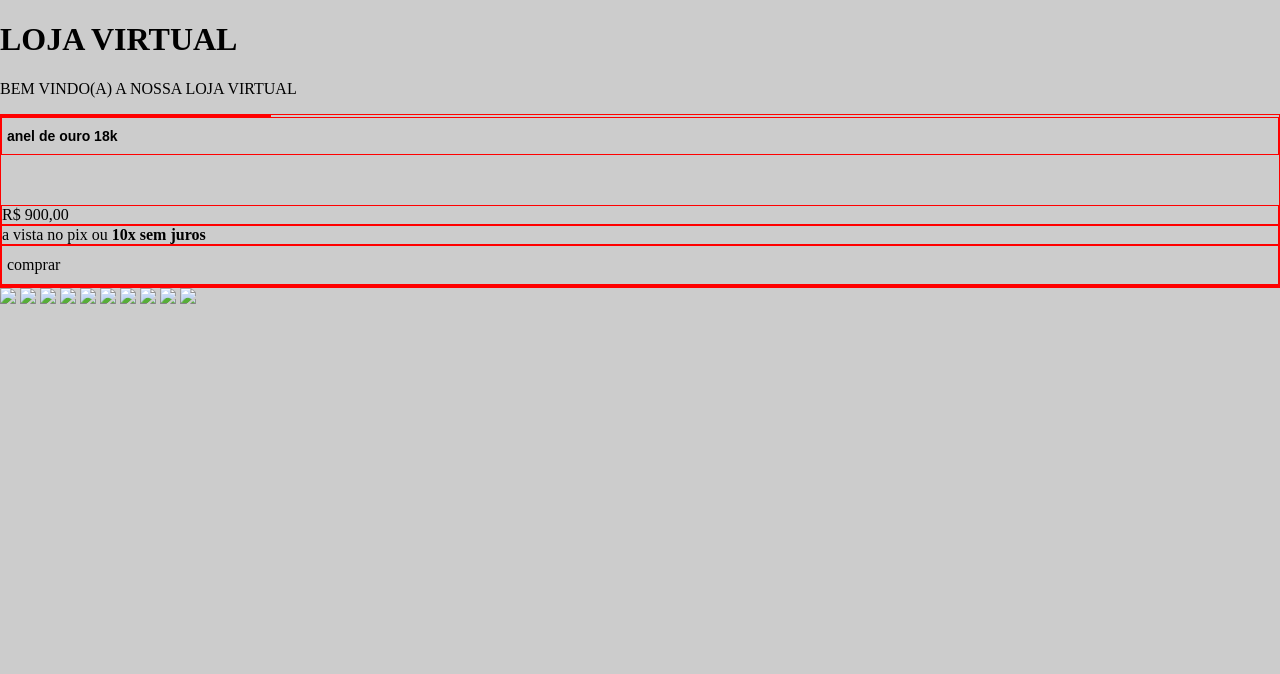
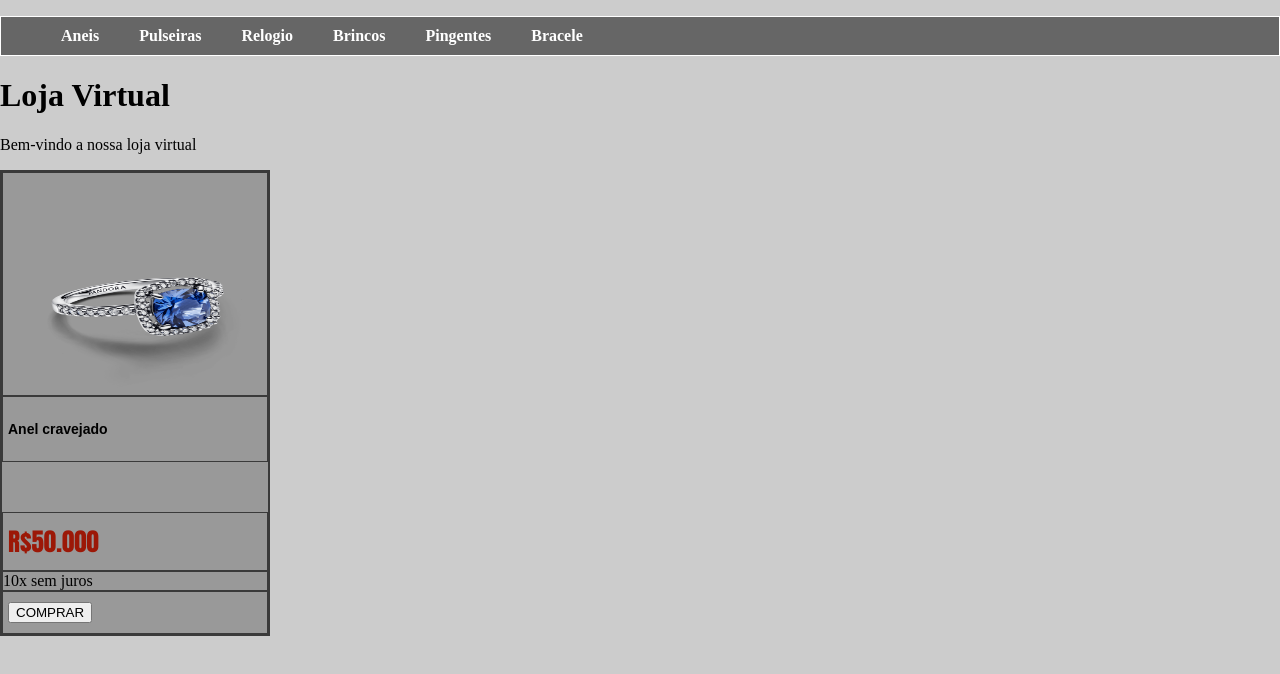
Before and after one commit to araujoodenis/pwia, a plain HTML site: page index.html in a window 1280 px wide. Drawn offline with Linux system fonts and the light colour scheme.

Commit message:
Criação do menu

```diff
--- a/estilo.css
+++ b/estilo.css
@@ -1,5 +1,5 @@
 div {
-    border: 1px solid #ff0000;
+    border: 1px solid #3a3a3a;
 }
 html, body{
     margin:0;
@@ -11,7 +11,7 @@ html, body{
 
     width: 268px;
     height: 474;
-    background-color: #ff00ff;
+    background-color: #999999;
 }
 
 .img-card{
@@ -34,7 +34,7 @@ html, body{
 
     font-size: 25px;
     font-family: impact;
-    color: #ff6500;
+    color: #9c1807;
     font-weight: bold;
     padding: 10px 5px;
 }
@@ -54,3 +54,30 @@ html, body{
 
     padding: 10px 5px;
 }
+
+.menu {
+
+    background-color: #666666;
+    color: #ffffffff;
+    border:1px solid;
+    display: flex;
+
+}
+
+.item-menu{
+
+    list-style: none;
+    padding:10px 20px;
+
+}
+
+.item-menu:hover{
+    background-color: #999999;
+}
+
+.link-menu {
+    text-decoration: none;
+    color: #ffff;
+    font-weight: bold;
+
+}
--- a/index.html
+++ b/index.html
@@ -1,43 +1,73 @@
 <!DOCTYPE html>
-<html lang="en">
+<html lang="pt-br">
 <head>
     <meta charset="UTF-8">
     <meta name="viewport" content="width=device-width, initial-scale=1.0">
-    <title>PROJETO PW1</title>
-   <link rel="stylesheet" href="estilo.css"/>
+    <title>Projeto PW</title>
+    <link  rel="stylesheet" href="estilo.css"/>
 </head>
 <body>
-    <H1>LOJA VIRTUAL</H1>
-    <P> BEM VINDO(A) A NOSSA LOJA VIRTUAL</P>
+
+    <ul class="menu">
+        <li class="item-menu">
+            <a class="link-menu" ref="#">Aneis</a>
+       </li>
+
+
+       <li class="item-menu">
+        <a class="link-menu" ref="#">Pulseiras</a>
+    </li>
+
+    <li class="item-menu">
+        <a class="link-menu" ref="#">Relogio</a>
+    </li>
+
+
+    <li class="item-menu">
+        <a class="link-menu" ref="#">Brincos</a>
+    </li>
+
+
+    <li class="item-menu">
+        <a class="link-menu" ref="#">Pingentes</a>
+    </li>
+
+
+    <li class="item-menu">
+        <a class="link-menu" ref="#">Bracele</a>
+    </li>
+
+    </ul>
+    <h1>Loja Virtual</h1>
+
+    <p>
+        Bem-vindo a nossa loja virtual
+    </p>
+
+    <div class="card">
+
 
     <div>
-    <div class="card"
-        <img class=img-card src="anel-ouro.png" />
+        <div>
+            <img class="img-card" src="anel 1.png"> </img>
         </div>
+
         <div class="descricao">
-       anel de ouro 18k </div>
-    <div class preco>
-        R$ 900,00
+            <p>Anel cravejado </p>
+        </div>
+
+        <div class="preco">
+            R$50.000
         </div>
         <div class="pagamento">
-        a vista no pix ou
-        <b> 10x sem juros</b>
-    </div>
-    <div class="botao-comprar"
-        <button class="botao-card">comprar</button>
-    </div>
-    <div></div>
+            10x sem juros
         </div>
 
-    <img src="M1.webp"500" height="500" />
-    <img src="M2.webp"500" height="500" />
-    <img src="M3.webp"500" height="500" />
-    <img src="M4.webp"500" height="500" />
-    <img src="M5.png"500" height="500" />
-    <img src="M6.png"500" height="500" />
-    <img src="M7.png"500" height="500" />
-    <img src="M8.png"500" height="500" />
-    <img src="M9.png"500" height="500" />
-    <img src="M10.png"500" height="500" />
+        <div class="botao-comprar bv ">
+            <button class="button-card">COMPRAR</button>
+        </div>
+
+
+    </div>
 </body>
 </html>
```
Also changed, not shown: anel 1.png (renamed from 344428-800-800.png). Lines whose indentation alone changed are shown as unchanged.
